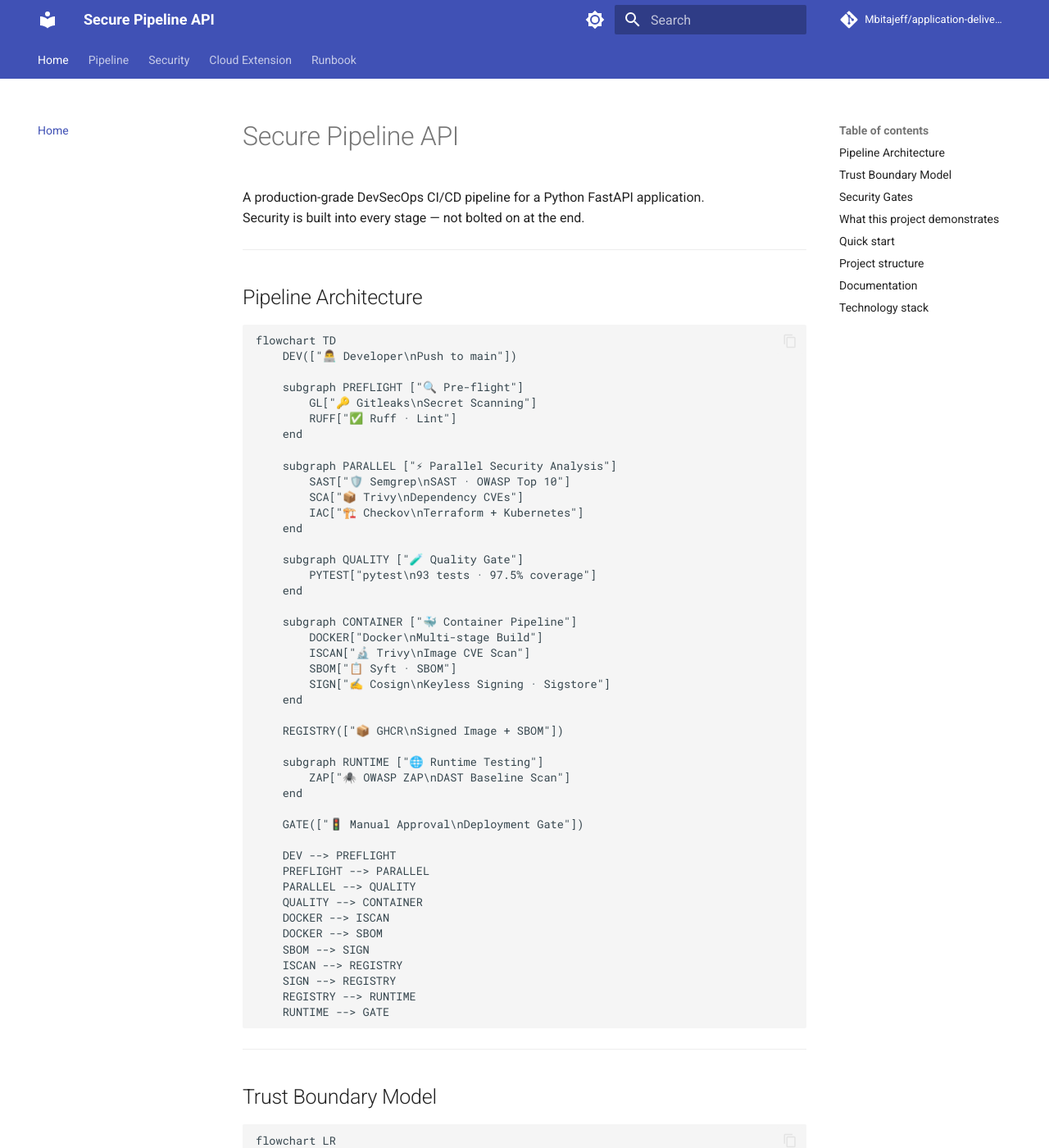
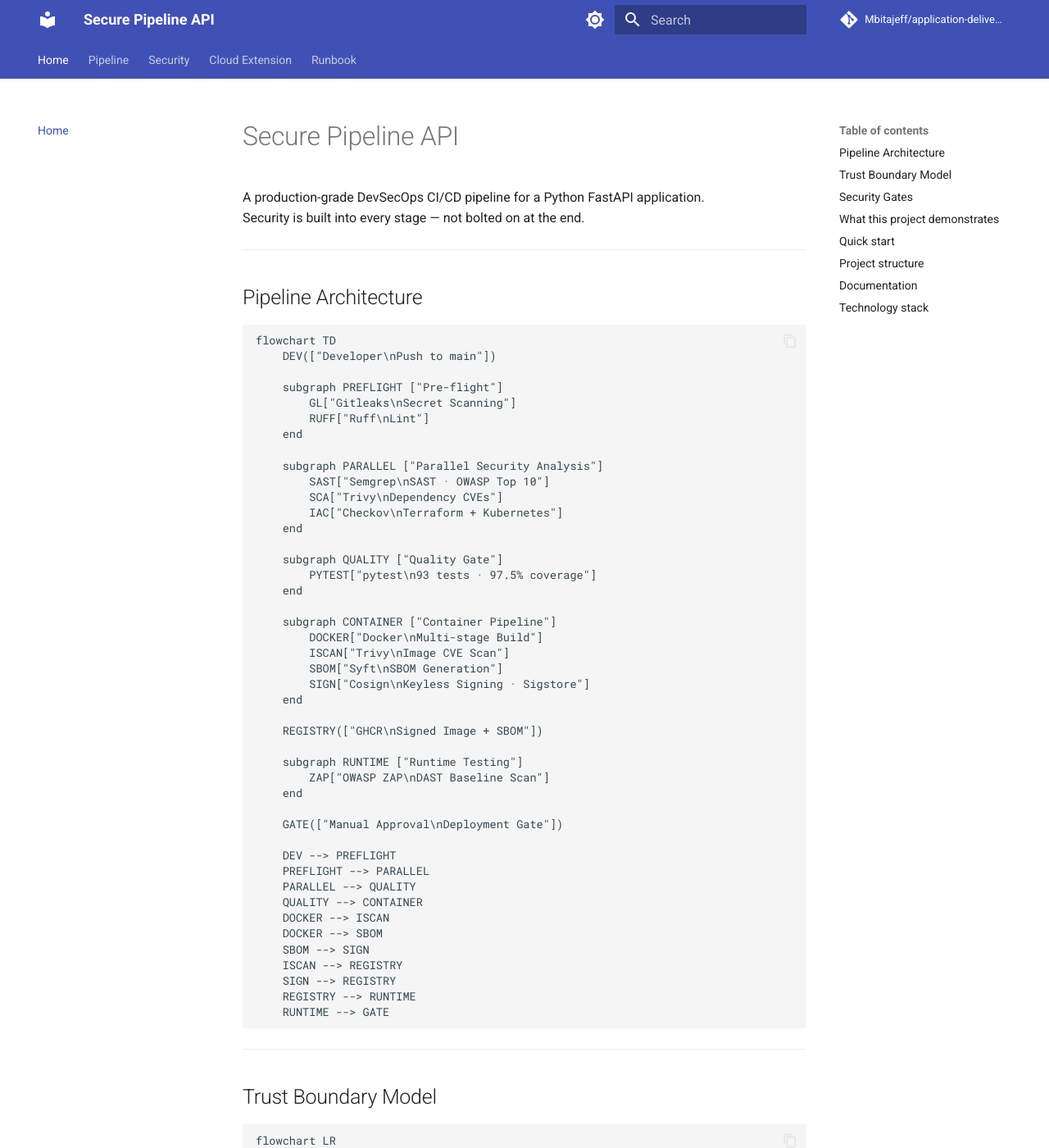
Before and after one commit to Mbitajeff/application-delivery-pipeline, an MkDocs documentation site: the page built from site-docs/index.md, in a window 1280 px wide and 1400 px high. Shown: the whole window at 82% size. Built offline with MkDocs 1.6.1 and Material for MkDocs 9.7.7, drawn with Linux system fonts in a browser that asks for light colours; comment, search, counter and statistics services are not loaded; some of the changed text lies outside the part shown.

Commit message:
docs: remove emojis from Mermaid diagrams

````diff
--- a/site-docs/index.md
+++ b/site-docs/index.md
@@ -9,37 +9,37 @@ Security is built into every stage — not bolted on at the end.
 
 ```mermaid
 flowchart TD
-    DEV(["👨‍💻 Developer\nPush to main"])
+    DEV(["Developer\nPush to main"])
 
-    subgraph PREFLIGHT ["🔍 Pre-flight"]
-        GL["🔑 Gitleaks\nSecret Scanning"]
-        RUFF["✅ Ruff · Lint"]
+    subgraph PREFLIGHT ["Pre-flight"]
+        GL["Gitleaks\nSecret Scanning"]
+        RUFF["Ruff\nLint"]
     end
 
-    subgraph PARALLEL ["⚡ Parallel Security Analysis"]
-        SAST["🛡️ Semgrep\nSAST · OWASP Top 10"]
-        SCA["📦 Trivy\nDependency CVEs"]
-        IAC["🏗️ Checkov\nTerraform + Kubernetes"]
+    subgraph PARALLEL ["Parallel Security Analysis"]
+        SAST["Semgrep\nSAST · OWASP Top 10"]
+        SCA["Trivy\nDependency CVEs"]
+        IAC["Checkov\nTerraform + Kubernetes"]
     end
 
-    subgraph QUALITY ["🧪 Quality Gate"]
+    subgraph QUALITY ["Quality Gate"]
         PYTEST["pytest\n93 tests · 97.5% coverage"]
     end
 
-    subgraph CONTAINER ["🐳 Container Pipeline"]
+    subgraph CONTAINER ["Container Pipeline"]
         DOCKER["Docker\nMulti-stage Build"]
-        ISCAN["🔬 Trivy\nImage CVE Scan"]
-        SBOM["📋 Syft · SBOM"]
-        SIGN["✍️ Cosign\nKeyless Signing · Sigstore"]
+        ISCAN["Trivy\nImage CVE Scan"]
+        SBOM["Syft\nSBOM Generation"]
+        SIGN["Cosign\nKeyless Signing · Sigstore"]
     end
 
-    REGISTRY(["📦 GHCR\nSigned Image + SBOM"])
+    REGISTRY(["GHCR\nSigned Image + SBOM"])
 
-    subgraph RUNTIME ["🌐 Runtime Testing"]
-        ZAP["🕷️ OWASP ZAP\nDAST Baseline Scan"]
+    subgraph RUNTIME ["Runtime Testing"]
+        ZAP["OWASP ZAP\nDAST Baseline Scan"]
     end
 
-    GATE(["🚦 Manual Approval\nDeployment Gate"])
+    GATE(["Manual Approval\nDeployment Gate"])
 
     DEV --> PREFLIGHT
     PREFLIGHT --> PARALLEL
@@ -93,14 +93,14 @@ flowchart LR
 
 ```mermaid
 flowchart LR
-    S1["🔑 SEC-01\nGitleaks\nSecret Scan\nBLOCKS"]
-    S2["🛡️ SEC-02\nSemgrep\nSAST\nBLOCKS High"]
-    S3["📦 SEC-03\nTrivy SCA\nDep CVEs\nBLOCKS Crit/High"]
-    S4["🏗️ SEC-04\nCheckov\nIaC Scan\nBLOCKS High"]
-    S5["🐳 SEC-05\nTrivy Image\nCVE Scan\nBLOCKS Critical"]
-    S6["📋 SEC-06\nSyft\nSBOM\nArtifact"]
-    S7["✍️ SEC-07\nCosign\nSigning\nArtifact"]
-    S8["🕷️ SEC-08\nOWASP ZAP\nDAST\nWARN"]
+    S1["SEC-01\nGitleaks\nSecret Scan\nBLOCKS"]
+    S2["SEC-02\nSemgrep\nSAST\nBLOCKS High"]
+    S3["SEC-03\nTrivy SCA\nDep CVEs\nBLOCKS Crit/High"]
+    S4["SEC-04\nCheckov\nIaC Scan\nBLOCKS High"]
+    S5["SEC-05\nTrivy Image\nCVE Scan\nBLOCKS Critical"]
+    S6["SEC-06\nSyft\nSBOM\nArtifact"]
+    S7["SEC-07\nCosign\nSigning\nArtifact"]
+    S8["SEC-08\nOWASP ZAP\nDAST\nWARN"]
 
     S1 --> S2 --> S3 --> S4 --> S5 --> S6 --> S7 --> S8
 ```
````
Also changed, not shown: other parts of site-docs/index.md (+1 -1 lines), README.md (+26 -26 lines).
